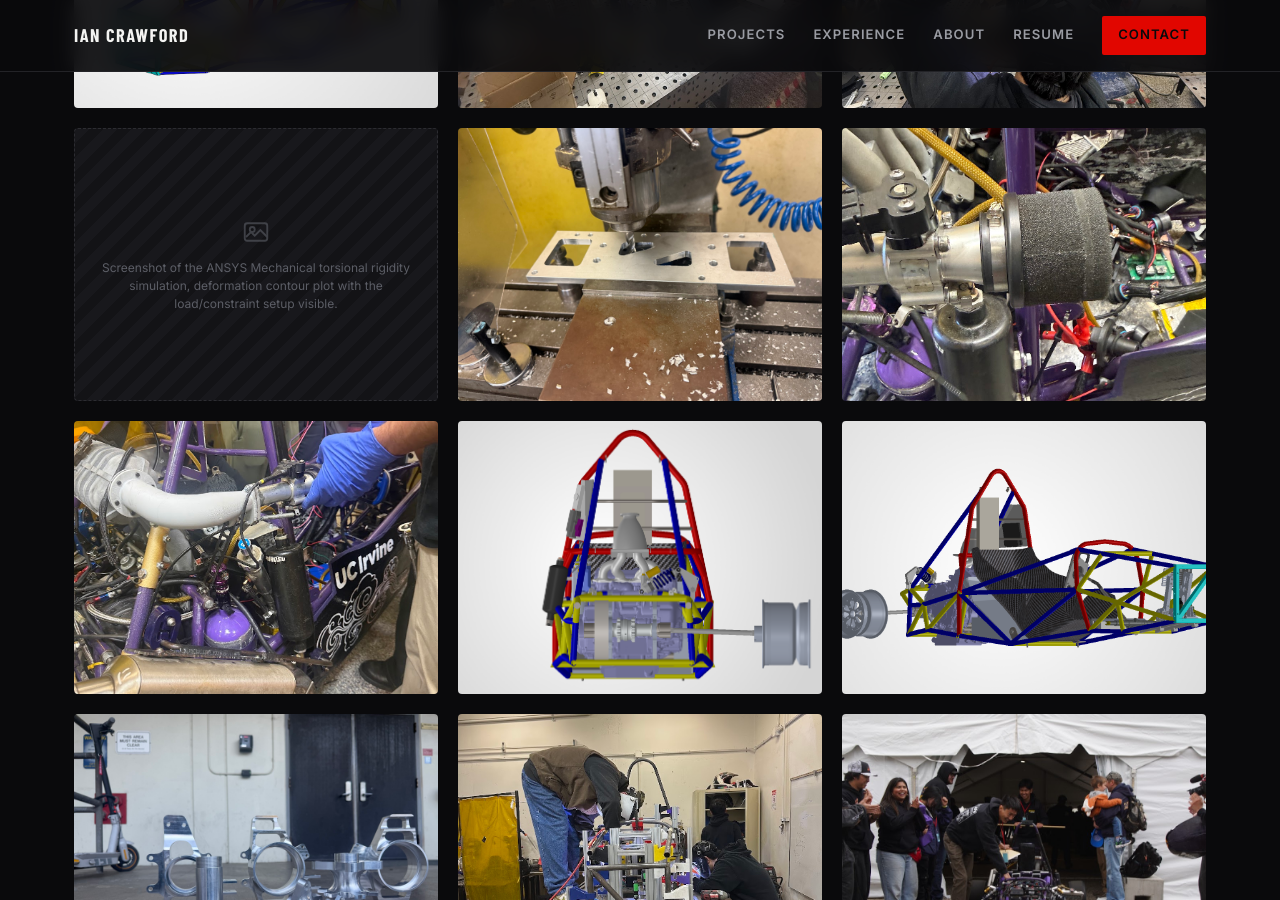
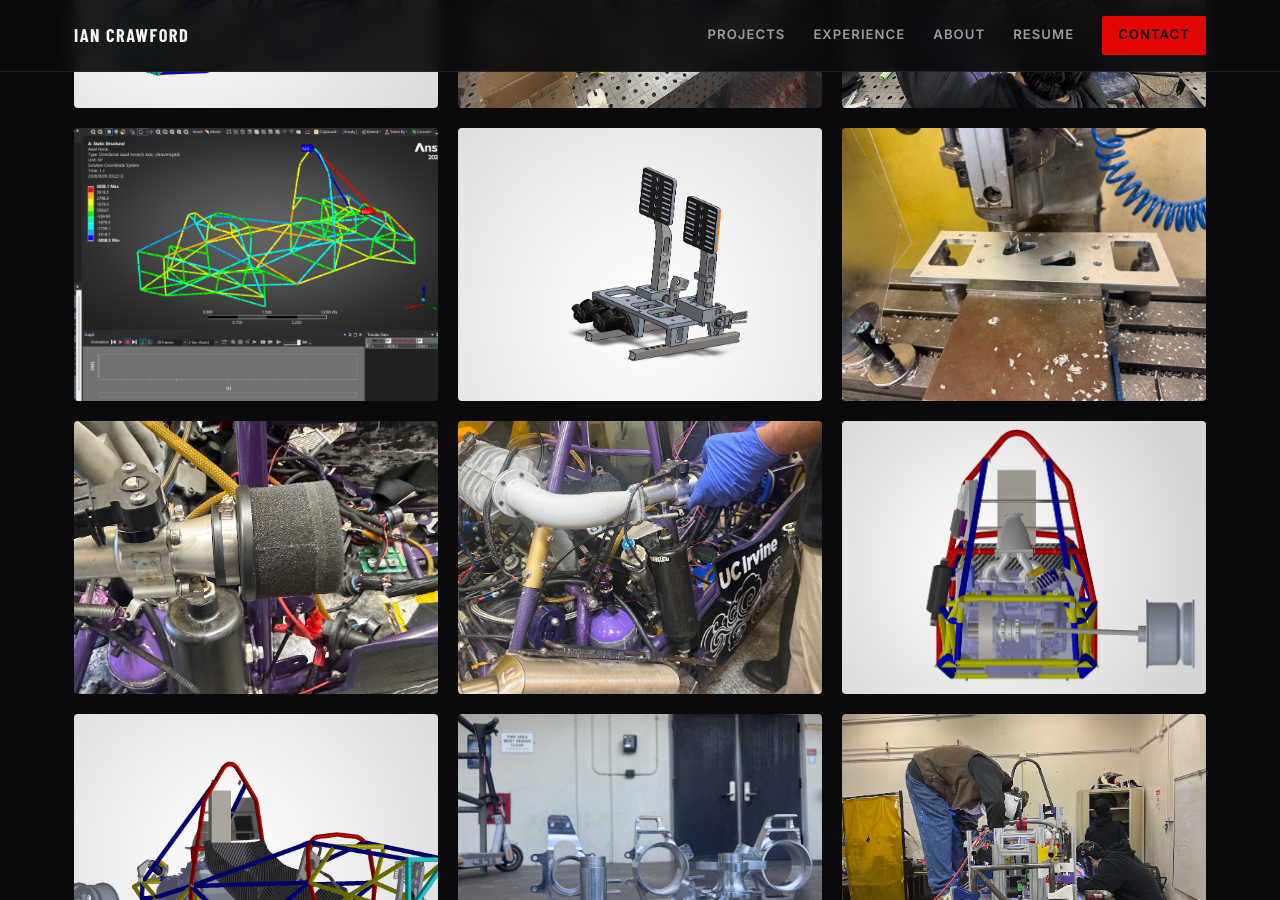
Before and after one commit to icrawfo/icrawfo.github.io, a Jekyll site: the page built from _projects/fsae.md, in a window 1280 px wide and 900 px high, scrolled down 5038 px. Built offline with Jekyll 4.4.1, drawn with Linux system fonts in a browser that asks for light colours; some web fonts are replaced.

Commit message:
Add ANSYS, pedal box CAD, and shop portrait photos to FSAE gallery

```diff
--- a/_projects/fsae.md
+++ b/_projects/fsae.md
@@ -51,9 +51,14 @@ gallery:
   - image: /assets/images/fsae-welding-action.jpg
     caption: >-
       Welding on the fixture table, PPE on and arc visible.
-  - caption: >-
-      Screenshot of the ANSYS Mechanical torsional rigidity simulation,
-      deformation contour plot with the load/constraint setup visible.
+  - image: /assets/images/fsae-ansys-axial-force.png
+    caption: >-
+      ANSYS Mechanical axial force results under the torsional rigidity
+      load case, full chassis contour plot.
+  - image: /assets/images/fsae-cad-pedal-box.png
+    caption: >-
+      CAD of the pedal box assembly, including the mid-season 3rd-pedal
+      revision.
   - image: /assets/images/fsae-pedal-box-mill.jpg
     caption: >-
       The 6061-aluminum pedal box on the manual mill for secondary
```
Also changed, not shown: other parts of _projects/fsae.md (+4 -0 lines), assets/images/fsae-ansys-axial-force-earlier.png (renamed from assets/images/ansys 3.png), assets/images/fsae-ansys-axial-force-front.png (renamed from assets/images/ansys 2.png), assets/images/fsae-ansys-axial-force.png (renamed from assets/images/Ansys 1.png), assets/images/fsae-cad-pedal-box.png (added), assets/images/ian-portrait-shop.jpg (renamed from assets/images/IMG_3350.jpg).
